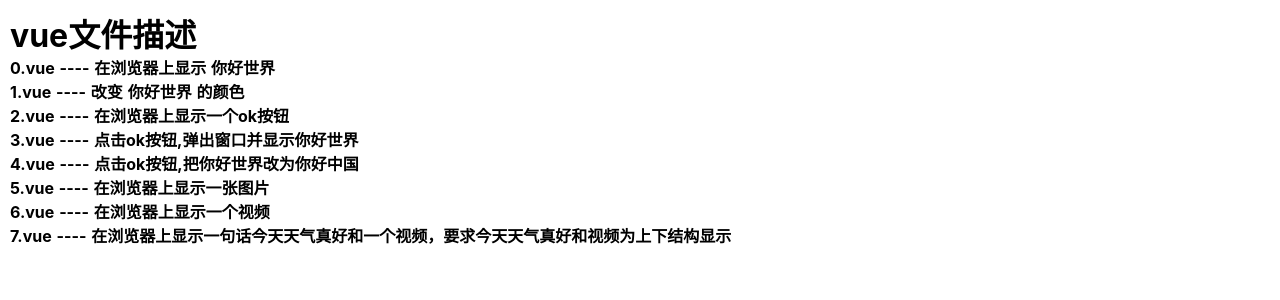
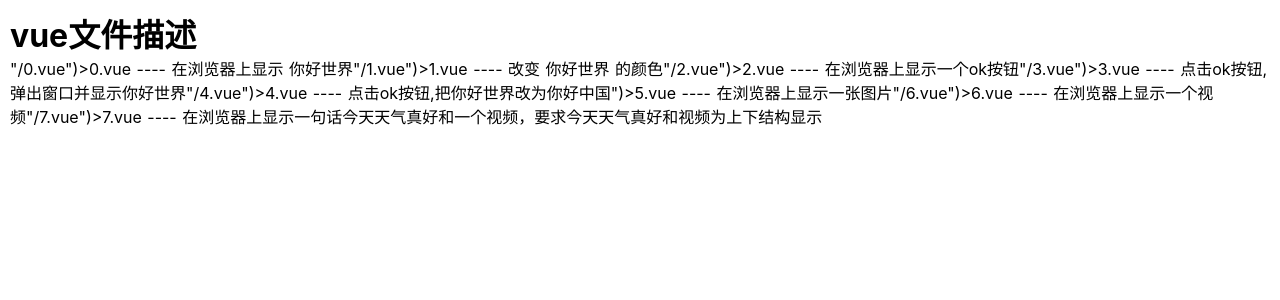
Before and after one commit to lose0101/nuxtjs, a Nuxt app: page / in a window 1280 px wide. Shown: the top 300 px of the page. Built offline with nearby package versions, Linux system fonts and the light colour scheme.

Commit message:
Update index.vue

```diff
--- a/pages/index.vue
+++ b/pages/index.vue
@@ -1,14 +1,14 @@
 <template>
 <div style="padding:10px">
 <h1>vue文件描述</h1>
-<h4 to="/0.vue">0.vue ---- 在浏览器上显示 你好世界</h4>
-<h4 to="/1.vue">1.vue ---- 改变 你好世界 的颜色</h4>
-<h4 to="/2.vue">2.vue ---- 在浏览器上显示一个ok按钮</h4>
-<h4 to="/3.vue">3.vue ---- 点击ok按钮,弹出窗口并显示你好世界</h4>
-<h4 to="/4.vue">4.vue ---- 点击ok按钮,把你好世界改为你好中国</h4>
-<h4 to="/5.vue">5.vue ---- 在浏览器上显示一张图片</h4>
-<h4 to="/6.vue">6.vue ---- 在浏览器上显示一个视频</h4>
-<h4 to="/7.vue">7.vue ---- 在浏览器上显示一句话今天天气真好和一个视频，要求今天天气真好和视频为上下结构显示</h4>
+<h4 @click=to("/0.vue")>0.vue ---- 在浏览器上显示 你好世界</h4>
+<h4 @click=to("/1.vue")>1.vue ---- 改变 你好世界 的颜色</h4>
+<h4 @click=to("/2.vue")>2.vue ---- 在浏览器上显示一个ok按钮</h4>
+<h4 @click=to("/3.vue")>3.vue ---- 点击ok按钮,弹出窗口并显示你好世界</h4>
+<h4 @click=to("/4.vue")>4.vue ---- 点击ok按钮,把你好世界改为你好中国</h4>
+<h4 @click=to(/5.vue")>5.vue ---- 在浏览器上显示一张图片</h4>
+<h4 @click=to("/6.vue")>6.vue ---- 在浏览器上显示一个视频</h4>
+<h4 @click=to("/7.vue")>7.vue ---- 在浏览器上显示一句话今天天气真好和一个视频，要求今天天气真好和视频为上下结构显示</h4>
 </div>
 </template>
 <script>
```
